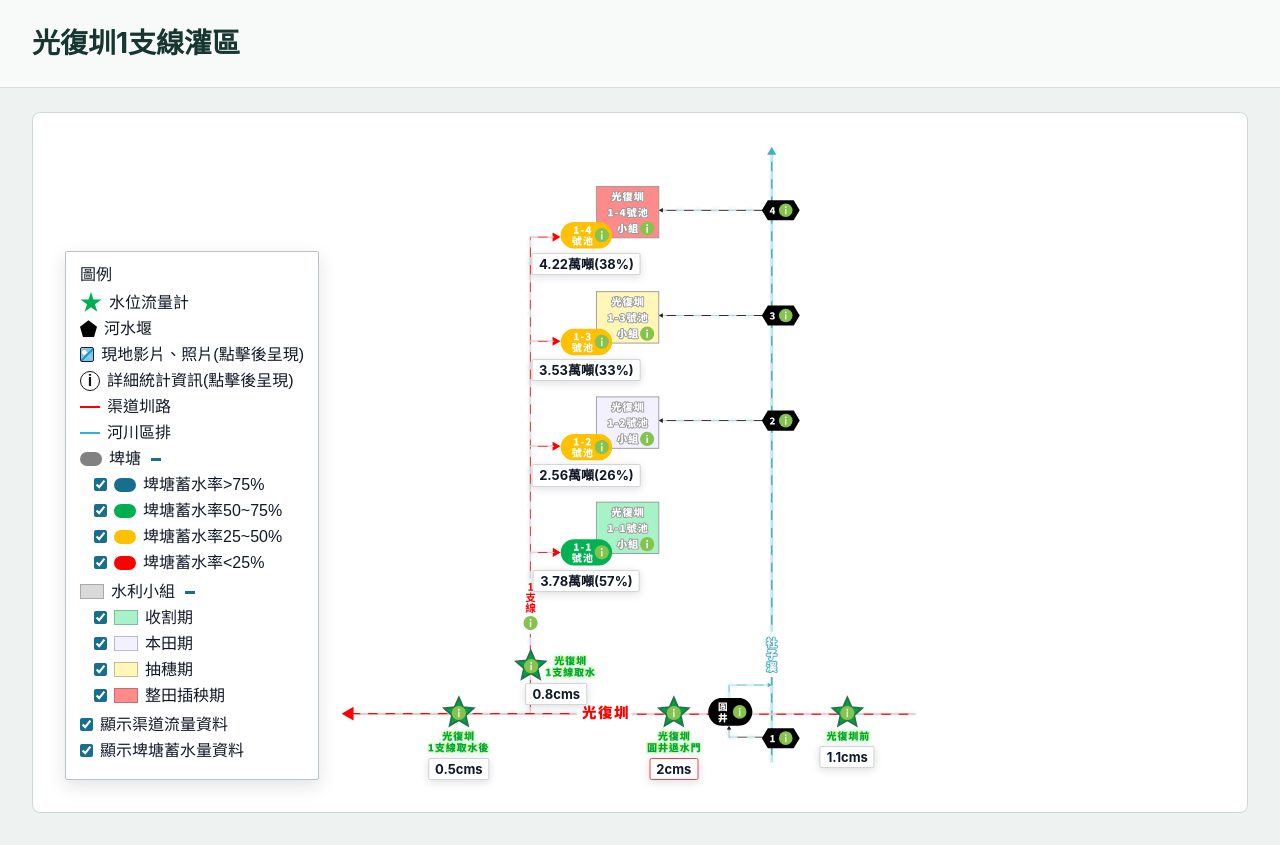
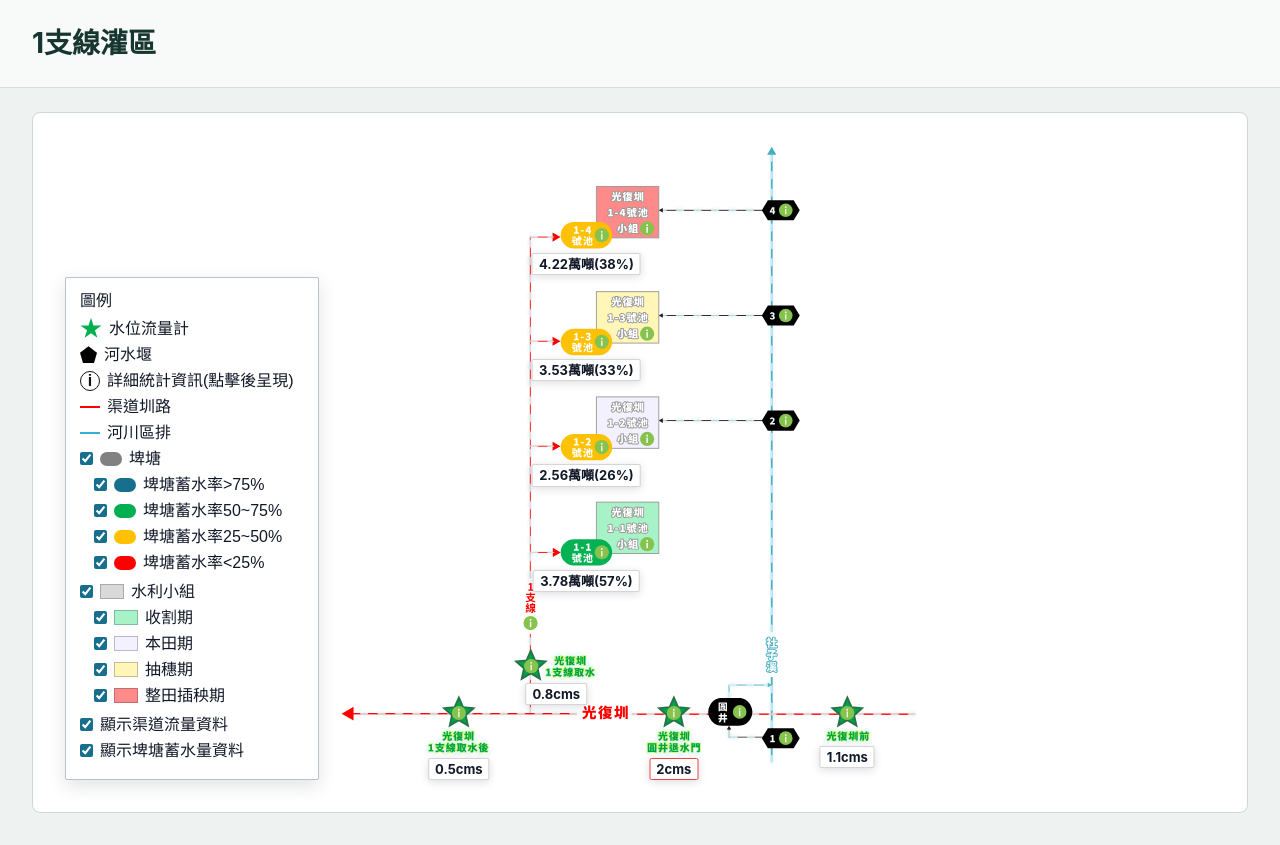
Before and after one commit to bob821229/taoyuan-irrigation-project-demo, a Vue app: page /hukou/guangfu-1 in a window 1280 px wide. Built offline with nearby package versions, Linux system fonts and the light colour scheme.

Commit message:
獨立彈窗邏輯

```diff
--- a/src/components/MapLegend.vue
+++ b/src/components/MapLegend.vue
@@ -1,9 +1,9 @@
 <script setup>
-import { ref, watch } from 'vue'
+import { computed, ref, watch } from 'vue'
 
-const pondExpanded = ref(true)
-const groupExpanded = ref(true)
 const emit = defineEmits(['update:filters'])
+const pondFilterKeys = ['pondHigh', 'pondMidHigh', 'pondMidLow', 'pondLow']
+const groupFilterKeys = ['harvest', 'paddy', 'seedling', 'tilling']
 const filters = ref({
   pondHigh: true,
   pondMidHigh: true,
@@ -15,6 +15,26 @@ const filters = ref({
   tilling: true,
   canalFlow: true,
   pondStorage: true,
+})
+
+const createGroupChecked = (keys) => computed({
+  get: () => keys.every((key) => filters.value[key]),
+  set: (checked) => {
+    keys.forEach((key) => {
+      filters.value[key] = checked
+    })
+  },
+})
+
+const pondAllChecked = createGroupChecked(pondFilterKeys)
+const groupAllChecked = createGroupChecked(groupFilterKeys)
+const pondIndeterminate = computed(() => {
+  const checkedCount = pondFilterKeys.filter((key) => filters.value[key]).length
+  return checkedCount > 0 && checkedCount < pondFilterKeys.length
+})
+const groupIndeterminate = computed(() => {
+  const checkedCount = groupFilterKeys.filter((key) => filters.value[key]).length
+  return checkedCount > 0 && checkedCount < groupFilterKeys.length
 })
 
 watch(
@@ -39,10 +59,6 @@ watch(
       <span>河水堰</span>
     </div>
     <div class="legend-row">
-      <span class="legend-photo" aria-hidden="true"></span>
-      <span>現地影片、照片(點擊後呈現)</span>
-    </div>
-    <div class="legend-row">
       <span class="legend-info" aria-hidden="true">i</span>
       <span>詳細統計資訊(點擊後呈現)</span>
     </div>
@@ -55,29 +71,16 @@ watch(
       <span>河川區排</span>
     </div>
 
-    <div class="legend-row">
+    <label class="legend-check legend-group-heading">
+      <input
+        v-model="pondAllChecked"
+        type="checkbox"
+        :indeterminate="pondIndeterminate"
+      >
       <span class="legend-pill pond-main" aria-hidden="true"></span>
       <span>埤塘</span>
-      <button
-        class="legend-toggle-button"
-        type="button"
-        :aria-expanded="pondExpanded"
-        aria-controls="pond-legend-details"
-        aria-label="切換埤塘圖例明細"
-        @click="pondExpanded = !pondExpanded"
-      >
-        <span
-          class="legend-toggle"
-          :class="{ 'is-plus': !pondExpanded, 'is-minus': pondExpanded }"
-          aria-hidden="true"
-        ></span>
-      </button>
-    </div>
-    <div
-      v-show="pondExpanded"
-      id="pond-legend-details"
-      class="legend-section"
-    >
+    </label>
+    <div id="pond-legend-details" class="legend-section">
       <label class="legend-check legend-indent">
         <input v-model="filters.pondHigh" type="checkbox">
         <span class="legend-pill pond-high" aria-hidden="true"></span>
@@ -100,29 +103,16 @@ watch(
       </label>
     </div>
 
-    <div class="legend-row">
+    <label class="legend-check legend-group-heading">
+      <input
+        v-model="groupAllChecked"
+        type="checkbox"
+        :indeterminate="groupIndeterminate"
+      >
       <span class="legend-swatch group-main" aria-hidden="true"></span>
       <span>水利小組</span>
-      <button
-        class="legend-toggle-button"
-        type="button"
-        :aria-expanded="groupExpanded"
-        aria-controls="group-legend-details"
-        aria-label="切換水利小組圖例明細"
-        @click="groupExpanded = !groupExpanded"
-      >
-        <span
-          class="legend-toggle"
-          :class="{ 'is-plus': !groupExpanded, 'is-minus': groupExpanded }"
-          aria-hidden="true"
-        ></span>
-      </button>
-    </div>
-    <div
-      v-show="groupExpanded"
-      id="group-legend-details"
-      class="legend-section"
-    >
+    </label>
+    <div id="group-legend-details" class="legend-section">
       <label class="legend-check legend-indent">
         <input v-model="filters.harvest" type="checkbox">
         <span class="legend-swatch harvest" aria-hidden="true"></span>
@@ -198,6 +188,10 @@ watch(
   cursor: pointer;
 }
 
+.legend-group-heading {
+  font-weight: 500;
+}
+
 .legend-check input {
   width: 13px;
   height: 13px;
@@ -228,19 +222,6 @@ watch(
   height: 17px;
   background: #000000;
   clip-path: polygon(50% 0, 100% 38%, 82% 100%, 18% 100%, 0 38%);
-}
-
-.legend-photo {
-  position: relative;
-  width: 19px;
-  height: 15px;
-  border: 1px solid #222222;
-  border-radius: 2px;
-  background:
-    radial-gradient(circle at 28% 34%, #ffffff 0 2px, transparent 2.5px),
-    linear-gradient(135deg, transparent 47%, #2f95d1 48% 58%, transparent 59%),
-    linear-gradient(45deg, transparent 45%, #89cdf0 46% 60%, transparent 61%),
-    #77c7f0;
 }
 
 .legend-cctv {
@@ -354,46 +335,6 @@ watch(
   background: #ff8a8a;
 }
 
-.legend-toggle {
-  position: relative;
-  width: 12px;
-  height: 12px;
-  flex: 0 0 auto;
-}
-
-.legend-toggle-button {
-  display: inline-flex;
-  align-items: center;
-  justify-content: center;
-  width: 16px;
-  height: 16px;
-  margin: 0;
-  padding: 0;
-  border: 0;
-  background: transparent;
-  cursor: pointer;
-}
-
-.legend-toggle-button:focus-visible {
-  outline: 2px solid #176f8d;
-  outline-offset: 2px;
-}
-
-.legend-toggle::before,
-.legend-toggle::after {
-  position: absolute;
-  top: 5px;
-  left: 1px;
-  width: 10px;
-  height: 3px;
-  background: #176f8d;
-  content: "";
-}
-
-.legend-toggle.is-plus::after {
-  transform: rotate(90deg);
-}
-
 @media (max-width: 720px) {
   .map-legend {
     left: 10px;
--- /dev/null
+++ b/src/composables/useSvgDetailDialog.js
@@ -0,0 +1,30 @@
+import { ref } from 'vue'
+import { fetchDetail } from '../api/stationDetailApi'
+import { normalizeSvgDetailId } from '../utils/svgDetailId'
+
+export const useSvgDetailDialog = () => {
+  const detailVisible = ref(false)
+  const detailInfo = ref(null)
+
+  const openDetail = async (rawId) => {
+    const payload = normalizeSvgDetailId(rawId)
+
+    if (!payload) {
+      window.alert(`無法解析圖元代碼：${rawId}`)
+      return
+    }
+
+    try {
+      detailInfo.value = await fetchDetail(payload)
+      detailVisible.value = true
+    } catch {
+      window.alert(`暫無該筆資料：${payload.type}_${payload.id}`)
+    }
+  }
+
+  return {
+    detailVisible,
+    detailInfo,
+    openDetail,
+  }
+}
--- a/src/data/detailOverrides.js
+++ b/src/data/detailOverrides.js
@@ -126,9 +126,13 @@ export const detailOverrides = {
       ],
       waterSource: {
         rows: [
-          { sourceType: '渠道', sourceName: '光復圳1支線' },
           { sourceType: '河水堰', sourceName: '社子溪02號河水堰', intakeDirection: '左岸', riverSystem: '社子溪', branchLine: '-', waterSource: '社子溪' },
+          { sourceType: '河水堰', sourceName: '社子溪03號河水堰', intakeDirection: '左岸', riverSystem: '社子溪', branchLine: '-', waterSource: '社子溪' },
+          { sourceType: '河水堰', sourceName: '社子溪04號河水堰', intakeDirection: '左岸', riverSystem: '社子溪', branchLine: '-', waterSource: '社子溪' },
           { sourceType: '埤塘', sourceName: '光復圳1-1號池' },
+          { sourceType: '埤塘', sourceName: '光復圳1-2號池' },
+          { sourceType: '埤塘', sourceName: '光復圳1-3號池' },
+          { sourceType: '埤塘', sourceName: '光復圳1-4號池' },
         ],
       },
       crop: {
@@ -197,9 +201,6 @@ export const detailOverrides = {
       ponds: [{ name: '光復圳1-1號池', maxStorage: 6.67, time: '115/05/15 16時', effectiveStorage: 3.78, storageRate: 57 }],
       waterSource: {
         rows: [
-          { sourceType: '渠道', sourceName: '光復圳1支線' },
-          { sourceType: '河水堰', sourceName: '社子溪02號河水堰', intakeDirection: '左岸', riverSystem: '社子溪', branchLine: '-', waterSource: '社子溪' },
-          { sourceType: '埤塘', sourceName: '光復圳1-1號池' },
         ],
       },
       crop: {
@@ -242,9 +243,8 @@ export const detailOverrides = {
       ponds: [{ name: '光復圳1-2號池', maxStorage: 9.67, time: '115/05/15 16時', effectiveStorage: 2.56, storageRate: 26 }],
       waterSource: {
         rows: [
-          { sourceType: '渠道', sourceName: '光復圳1支線' },
           { sourceType: '河水堰', sourceName: '社子溪02號河水堰', intakeDirection: '左岸', riverSystem: '社子溪', branchLine: '-', waterSource: '社子溪' },
-          { sourceType: '埤塘', sourceName: '光復圳1-1號池' },
+          { sourceType: '埤塘', sourceName: '光復圳1-2號池' },
         ],
       },
       crop: {
@@ -287,9 +287,8 @@ export const detailOverrides = {
       ponds: [{ name: '光復圳1-3號池', maxStorage: 10.56, time: '115/05/15 14時', effectiveStorage: 3.53, storageRate: 33 }],
       waterSource: {
         rows: [
-          { sourceType: '渠道', sourceName: '光復圳1支線' },
-          { sourceType: '河水堰', sourceName: '社子溪02號河水堰', intakeDirection: '左岸', riverSystem: '社子溪', branchLine: '-', waterSource: '社子溪' },
-          { sourceType: '埤塘', sourceName: '光復圳1-1號池' },
+          { sourceType: '河水堰', sourceName: '社子溪03號河水堰', intakeDirection: '左岸', riverSystem: '社子溪', branchLine: '-', waterSource: '社子溪' },
+          { sourceType: '埤塘', sourceName: '光復圳1-3號池' },
         ],
       },
       crop: {
@@ -332,9 +331,8 @@ export const detailOverrides = {
       ponds: [{ name: '光復圳1-4號池', maxStorage: 11.14, time: '115/05/15 12時', effectiveStorage: 4.22, storageRate: 38 }],
       waterSource: {
         rows: [
-          { sourceType: '渠道', sourceName: '光復圳1支線' },
-          { sourceType: '河水堰', sourceName: '社子溪02號河水堰', intakeDirection: '左岸', riverSystem: '社子溪', branchLine: '-', waterSource: '社子溪' },
-          { sourceType: '埤塘', sourceName: '光復圳1-1號池' },
+          { sourceType: '河水堰', sourceName: '社子溪04號河水堰', intakeDirection: '左岸', riverSystem: '社子溪', branchLine: '-', waterSource: '社子溪' },
+          { sourceType: '埤塘', sourceName: '光復圳1-4號池' },
         ],
       },
       crop: {
@@ -371,12 +369,11 @@ export const detailOverrides = {
         group: { area: 78.86, groupName: '光復圳1-1號池塘小組', isDirectIrrigation: false },
         pond: { count: null, maxStorage: null, effectiveStorage: null, storageRate: null, unit: '萬噸' },
       },
-      pond: { count: 1, maxStorage: 6.67, effectiveStorage: 3.78, storageRate: 57, updatedAt: '115/05/15 16時', unit: '萬噸' },
+      pond: {},
       waterSource: {
+        pondSummary: { count: null, maxStorage: null, effectiveStorage: null, storageRate: null, unit: '萬噸' },
+        pondRows: [],
         rows: [
-          { sourceType: '渠道', sourceName: '光復圳1支線' },
-          { sourceType: '河水堰', sourceName: '社子溪02號河水堰', intakeDirection: '左岸', riverSystem: '社子溪', branchLine: '-', waterSource: '社子溪' },
-          { sourceType: '埤塘', sourceName: '光復圳1-1號池' },
         ],
       },
       sensor: { name: '光復圳1-1號池', time: '115/05/15 16時', maxStorage: 6.67, effectiveStorage: 3.78, storageUnit: '萬噸', storageRate: 57 },
@@ -395,12 +392,11 @@ export const detailOverrides = {
         group: { area: 33.31, groupName: '光復圳1-2號池塘小組', isDirectIrrigation: false },
         pond: { count: null, maxStorage: null, effectiveStorage: null, storageRate: null, unit: '萬噸' },
       },
-      pond: { count: 1, maxStorage: 9.67, effectiveStorage: 2.56, storageRate: 26, updatedAt: '115/05/15 16時', unit: '萬噸' },
       waterSource: {
+        pondSummary: { count: null, maxStorage: null, effectiveStorage: null, storageRate: null, unit: '萬噸' },
+        pondRows: [],
         rows: [
-          { sourceType: '渠道', sourceName: '光復圳1支線' },
           { sourceType: '河水堰', sourceName: '社子溪02號河水堰', intakeDirection: '左岸', riverSystem: '社子溪', branchLine: '-', waterSource: '社子溪' },
-          { sourceType: '埤塘', sourceName: '光復圳1-1號池' },
         ],
       },
       sensor: { name: '光復圳1-2號池', time: '115/05/15 16時', maxStorage: 9.67, effectiveStorage: 2.56, storageUnit: '萬噸', storageRate: 26 },
@@ -419,12 +415,11 @@ export const detailOverrides = {
         group: { area: 35.05, groupName: '光復圳1-3號池塘小組', isDirectIrrigation: false },
         pond: { count: null, maxStorage: null, effectiveStorage: null, storageRate: null, unit: '萬噸' },
       },
-      pond: { count: 1, maxStorage: 10.56, effectiveStorage: 3.53, storageRate: 33, updatedAt: '115/05/15 16時', unit: '萬噸' },
       waterSource: {
+        pondSummary: { count: null, maxStorage: null, effectiveStorage: null, storageRate: null, unit: '萬噸' },
+        pondRows: [],
         rows: [
-          { sourceType: '渠道', sourceName: '光復圳1支線' },
-          { sourceType: '河水堰', sourceName: '社子溪02號河水堰', intakeDirection: '左岸', riverSystem: '社子溪', branchLine: '-', waterSource: '社子溪' },
-          { sourceType: '埤塘', sourceName: '光復圳1-1號池' },
+          { sourceType: '河水堰', sourceName: '社子溪03號河水堰', intakeDirection: '左岸', riverSystem: '社子溪', branchLine: '-', waterSource: '社子溪' },
         ],
       },
       sensor: { name: '光復圳1-3號池', time: '115/05/15 16時', maxStorage: 10.56, effectiveStorage: 3.53, storageUnit: '萬噸', storageRate: 33 },
@@ -443,12 +438,11 @@ export const detailOverrides = {
         group: { area: 53.41, groupName: '光復圳1-4號池塘小組', isDirectIrrigation: false },
         pond: { count: null, maxStorage: null, effectiveStorage: null, storageRate: null, unit: '萬噸' },
       },
-      pond: { count: 1, maxStorage: 11.14, effectiveStorage: 4.22, storageRate: 38, updatedAt: '115/05/15 16時', unit: '萬噸' },
       waterSource: {
+        pondSummary: { count: null, maxStorage: null, effectiveStorage: null, storageRate: null, unit: '萬噸' },
+        pondRows: [],
         rows: [
-          { sourceType: '渠道', sourceName: '光復圳1支線' },
-          { sourceType: '河水堰', sourceName: '社子溪02號河水堰', intakeDirection: '左岸', riverSystem: '社子溪', branchLine: '-', waterSource: '社子溪' },
-          { sourceType: '埤塘', sourceName: '光復圳1-1號池' },
+          { sourceType: '河水堰', sourceName: '社子溪04號河水堰', intakeDirection: '左岸', riverSystem: '社子溪', branchLine: '-', waterSource: '社子溪' },
         ],
       },
       sensor: { name: '光復圳1-4號池', time: '115/05/15 16時', maxStorage: 11.14, effectiveStorage: 4.22, storageUnit: '萬噸', storageRate: 38 },
@@ -480,7 +474,7 @@ export const detailOverrides = {
     '03009002': {
       name: '光復圳圓井退水門',
       availableTabs: ['sensor', 'media', 'location'],
-      sensor: { name: '光復圳圓井退水門', time: '115/05/15 16時', waterLevel: 0.8, waterLevelUnit: 'm', flow: 0.5, flowUnit: 'cms' },
+      sensor: { name: '光復圳圓井退水門', time: '115/05/15 16時', waterLevel: 0.8, waterLevelUnit: 'm', flow: 2, flowUnit: 'cms' },
       media: {
         images: [
           { title: 'sensor_03009002_1', url: '/images/sensor_03009002/1.png' },
--- a/src/styles.css
+++ b/src/styles.css
@@ -304,7 +304,7 @@ h1 {
 
 .crop-detail-list div {
   align-items: flex-start;
-  grid-template-columns: 430px minmax(0, 1fr);
+  grid-template-columns: minmax(520px, max-content) minmax(0, 1fr);
   min-height: 68px;
 }
 
--- a/src/views/ThirdLayerView.vue
+++ b/src/views/ThirdLayerView.vue
@@ -1,9 +1,9 @@
 <script setup>
 import { nextTick, onBeforeUnmount, onMounted, ref } from 'vue'
 import irrigationSvg from '../../桃園管理處_湖口工作站_20260525_01_第三層_光復圳1支線灌區-12.svg?raw'
-import { fetchDetail } from '../api/stationDetailApi'
 import MapLegend from '../components/MapLegend.vue'
 import StationDetailDialog from '../components/StationDetailDialog.vue'
+import { useSvgDetailDialog } from '../composables/useSvgDetailDialog'
 import {
   thirdLayerCanalMonitorDetails,
   thirdLayerIrrigationGroupDetails,
@@ -13,7 +13,6 @@ import {
   applySvgFlowEffects,
   defaultSvgFlowRules,
 } from '../utils/svgFlowEffects'
-import { normalizeSvgDetailId } from '../utils/svgDetailId'
 import { applySvgInfoTooltips } from '../utils/svgInfoTooltip'
 
 const defaultLegendFilters = {
@@ -42,25 +41,8 @@ const cropStageLegendStyles = {
 }
 const irrigationMapRef = ref(null)
 const mapValueLabels = ref([])
-const detailVisible = ref(false)
-const detailInfo = ref(null)
 const legendFilters = ref({ ...defaultLegendFilters })
-
-const openDetail = async (rawId) => {
-  const payload = normalizeSvgDetailId(rawId)
-
-  if (!payload) {
-    window.alert(`無法解析圖元代碼：${rawId}`)
-    return
-  }
-
-  try {
-    detailInfo.value = await fetchDetail(payload)
-    detailVisible.value = true
-  } catch {
-    window.alert(`暫無該筆資料：${payload.type}_${payload.id}`)
-  }
-}
+const { detailVisible, detailInfo, openDetail } = useSvgDetailDialog()
 
 const getInfoClickTarget = (target) => {
   if (!target) {
@@ -229,7 +211,7 @@ onBeforeUnmount(() => {
     <el-header class="topbar">
       <div>
         <!-- <p class="eyebrow">桃園管理處 · 湖口工作站</p> -->
-        <h1>光復圳1支線灌區</h1>
+        <h1>1支線灌區</h1>
       </div>
     </el-header>
 
```
Also changed, not shown: src/components/detail-tabs/CropTab.vue (+32 -11 lines), src/components/detail-tabs/PondTab.vue (+30 -2 lines), src/components/detail-tabs/WaterSourceTab.vue (+58 -21 lines), src/views/HomeView.vue (+14 -21 lines), src/views/SecondLayerView.vue (+3 -21 lines), 桃園管理處_湖口工作站_20260525_01_第一層_桃園管理處灌區-08.svg, 桃園管理處_湖口工作站_20260525_01_第二層_湖口工作站灌區-13.svg, 1 other file (tests, documents, lock files or other folders).
